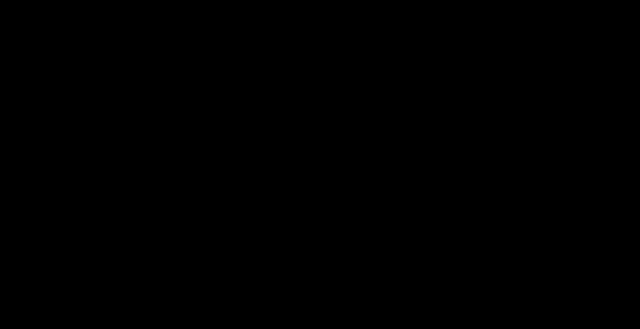
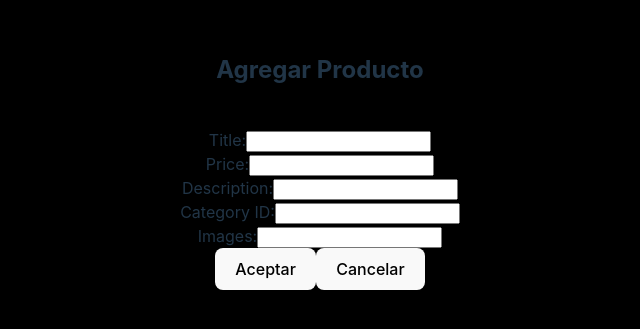
Before and after one commit to TosTar26/Project1_Progra4, a React (Vite) app in the folder Project-1/: page /AddProduct in a window 1280 px wide. Before the commit this address had no page. Shown: the part 239-568 px from the top of the page, without its empty margins (320-960 px from the left). Built offline with nearby package versions, Linux system fonts and the light colour scheme.

Commit message:
Metodo agregar

```diff
--- a/Project-1/package.json
+++ b/Project-1/package.json
@@ -10,6 +10,7 @@
     "preview": "vite preview"
   },
   "dependencies": {
+    "axios": "^1.6.8",
     "react": "^18.2.0",
     "react-dom": "^18.2.0",
     "react-hook-form": "^7.51.4",
--- a/Project-1/src/App.tsx
+++ b/Project-1/src/App.tsx
@@ -7,6 +7,7 @@
 import EditProduct from './Components/EditProduct'
 import './Styles/Form.css'
 import DeleteProduct from './Components/DeleteProduct'
+import AddProduct from './Components/AddProduct'
 
 function App() {
 
@@ -18,6 +19,7 @@
     <Route path='/ViewProduct' element={<ViewProducts/>}/>
     <Route path='/EditProduct' element={<EditProduct/>}/>
     <Route path='/EliminarProduct' element={<DeleteProduct/>}/>
+    <Route path='/AddProduct' element={<AddProduct/>}/>
    </Routes>
    </MyProvider>
     </>
--- /dev/null
+++ b/Project-1/src/Components/AddProduct.tsx
@@ -0,0 +1,79 @@
+import React from 'react';
+import { useForm } from 'react-hook-form';
+import { useNavigate } from 'react-router-dom';
+import useAddProduct from '../Hooks/useAddProduct';
+
+const ProductAdd: React.FC<{
+
+  onSubmit: (values: { title: string; price: number; description: string; categoryId: number; images: string[] }) => void;
+}> = ({ onSubmit }) => {
+  const { register, handleSubmit, setValue } = useForm<{
+    title: string;
+    price: number;
+    description: string;
+    categoryId: number;
+    images: string[];
+  }>();
+  const navigate = useNavigate();
+  const { fetchCreateProduct, isLoading, error } = useAddProduct();
+
+  const onSubmitForm = async (data: {
+    title: string;
+    price: number;
+    description: string;
+    categoryId: number;
+    images: string[];
+  }) => {
+    try {
+      await fetchCreateProduct(data);
+      navigate('/');
+      onSubmit(data);
+    } catch (error) {
+      console.error('Error al crear producto:', error);
+    }
+  };
+
+  const handleCancel = () => {
+    navigate('/');
+  };
+
+  const handleImagesChange = (e: React.ChangeEvent<HTMLInputElement>) => {
+    // Separar las URLs por coma y eliminar espacios en blanco
+    const urls = e.target.value.split(',').map((url) => url.trim());
+    setValue('images', urls);
+  };
+
+  return (
+    <div className="container">
+      <h2>Agregar Producto</h2>
+      <form onSubmit={handleSubmit(onSubmitForm)}>
+        <div className="mb-3">
+          <label  className="form-label">Title:</label>
+          <input type="text" className="form-control" id="title" {...register('title')} />
+        </div>
+        <div className="mb-3">
+          <label className="form-label">Price:</label>
+          <input type="number" className="form-control" id="price" {...register('price')} />
+        </div>
+        <div className="mb-3">
+          <label  className="form-label">Description:</label>
+          <input type="text" className="form-control" id="description" {...register('description')} />
+        </div>
+        <div className="mb-3">
+          <label className="form-label">Category ID:</label>
+          <input type="number" className="form-control" id="categoryId" {...register('categoryId')} />
+        </div>
+        <div className="mb-3">
+          <label className="form-label">Images:</label>
+          <input type="text" className="form-control" id="images" onChange={handleImagesChange} />
+        </div>
+        <button type="submit" className="btn btn-primary" disabled={isLoading}>Aceptar</button>
+        <button type="button" onClick={handleCancel} className="btn btn-secondary">Cancelar</button>
+        {isLoading && <p className="mt-2">Cargando...</p>}
+        {error && <p className="mt-2 text-danger">Error: {error}</p>}
+      </form>
+    </div>
+  );
+};
+
+export default ProductAdd;
--- a/Project-1/src/Components/Products.tsx
+++ b/Project-1/src/Components/Products.tsx
@@ -13,7 +13,7 @@
 
             {error && <h1>Error</h1>}
             {loading && <h1>Loading...</h1>}
-            <button className='btn-agregar'>Agregar Producto <img className='crear-img
+            <button className='btn-agregar'><Link to='/AddProduct'>Agregar Producto</Link> <img className='crear-img
             ' src='./src/assets/Crear.png'></img></button>
             <table className='table-container'>
                 <thead>
--- /dev/null
+++ b/Project-1/src/Hooks/useAddProduct.ts
@@ -0,0 +1,24 @@
+import { useState } from 'react';
+import { createProduct } from '../Services/ProductService';
+
+const useAddProduct = () => {
+    const [isLoading, setIsLoading] = useState(false);
+    const [error, setError] = useState(null);
+    const [data, setData] = useState(null);
+
+    const fetchCreateProduct = async (product:any) => {
+      setIsLoading(true);
+      try {
+        const response = await createProduct(product);
+        setData(response.data);
+      } catch {
+        setError(error);
+      }
+      setIsLoading(false);
+    };
+
+    return { fetchCreateProduct, isLoading, error, data };
+  };
+
+
+export default useAddProduct;
--- /dev/null
+++ b/Project-1/src/Services/ProductService.ts
@@ -0,0 +1,8 @@
+import axios from "axios";
+
+const baseURL = 'https://api.escuelajs.co/api/v1/products';
+
+export const createProduct = async (product:any) => {
+    const response = await axios.post(`${baseURL}`, product);
+    return response;
+}
```
Also changed, not shown: 1 other file (tests, documents, lock files or other folders).
